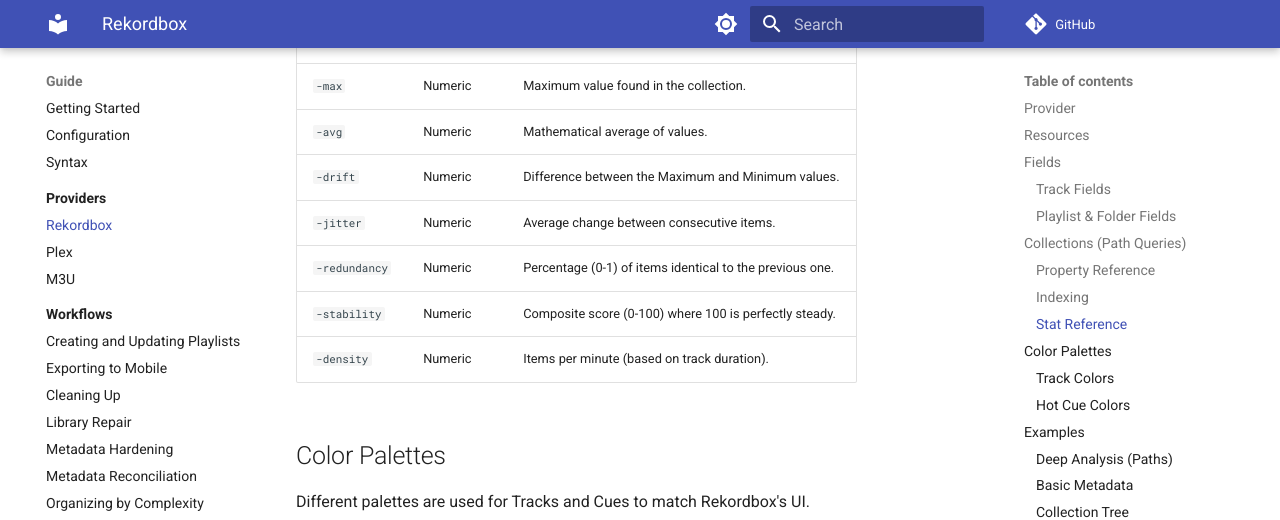
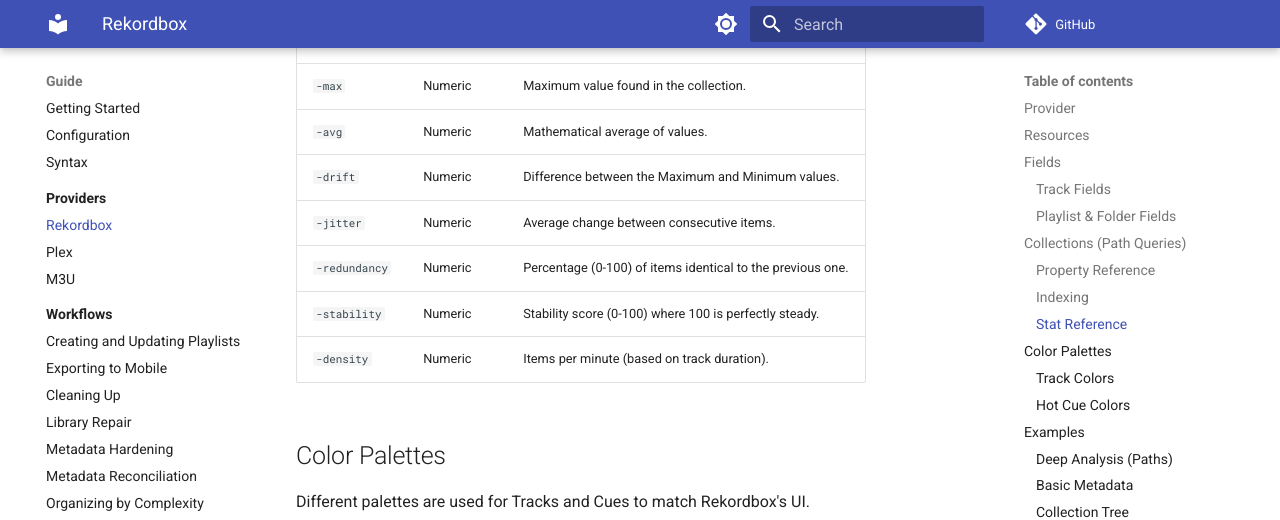
Before and after one commit to llttlltt/dj-library-tools, an MkDocs documentation site: the page built from docs/guide/query/providers/rekordbox/index.md, in a window 1280 px wide and 900 px high, scrolled down 3442 px. Shown: the top 520 px of the window. Built offline with MkDocs 1.6.1 and Material for MkDocs 9.7.7, drawn with Linux system fonts in a browser that asks for light colours; comment, search, counter and statistics services are not loaded.

Commit message:
feat(query): normalize redundancy stat to 0-100 percentage scale

```diff
--- a/docs/guide/query/providers/rekordbox/index.md
+++ b/docs/guide/query/providers/rekordbox/index.md
@@ -93,8 +93,8 @@
 | `-avg` | Numeric | Mathematical average of values. |
 | `-drift` | Numeric | Difference between the Maximum and Minimum values. |
 | `-jitter` | Numeric | Average change between consecutive items. |
-| `-redundancy` | Numeric | Percentage (0-1) of items identical to the previous one. |
-| `-stability` | Numeric | Composite score (0-100) where 100 is perfectly steady. |
+| `-redundancy` | Numeric | Percentage (0-100) of items identical to the previous one. |
+| `-stability` | Numeric | Stability score (0-100) where 100 is perfectly steady. |
 | `-density` | Numeric | Items per minute (based on track duration). |
 
 ## Color Palettes
```
Also changed, not shown: 1 other file.
